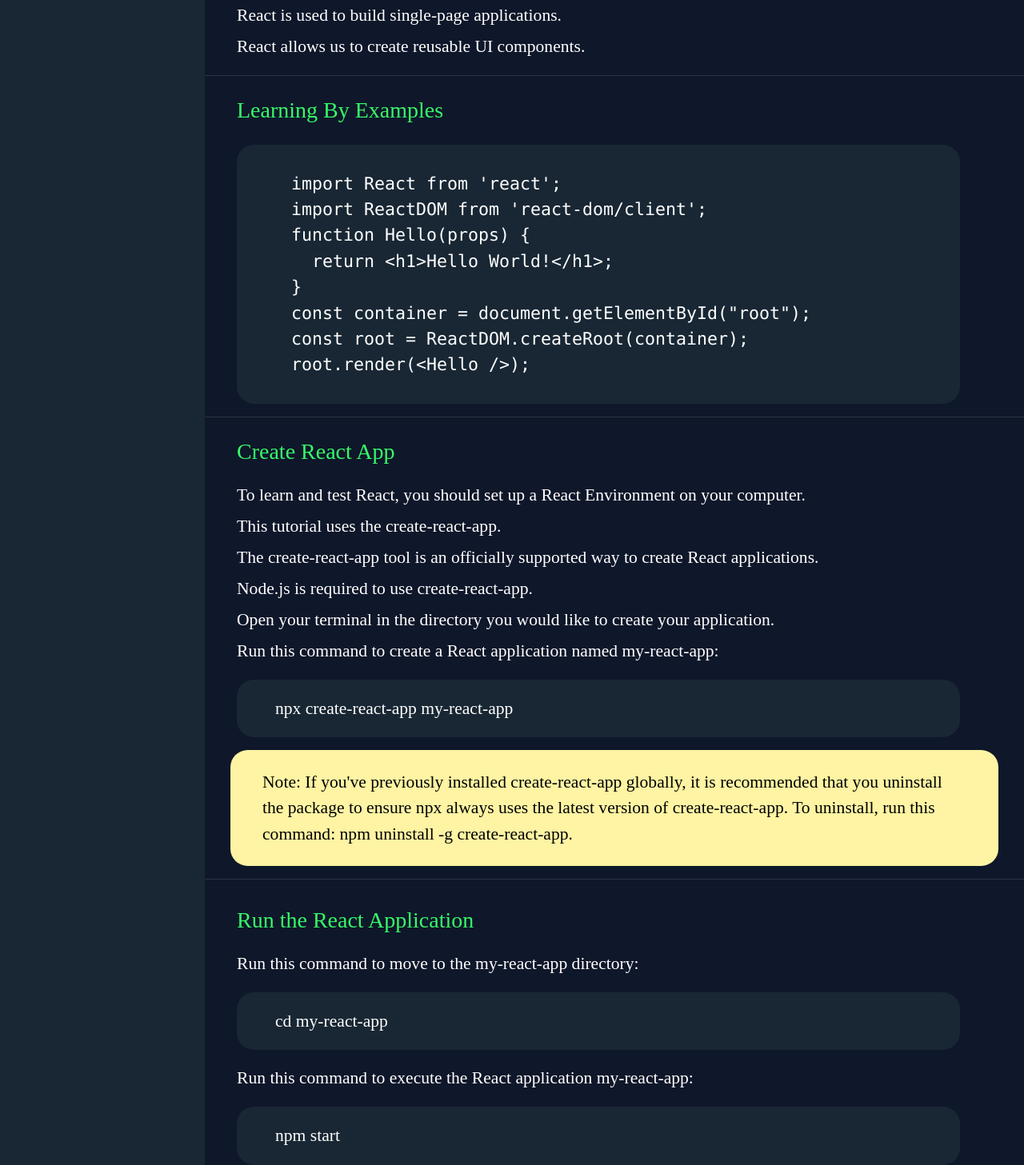
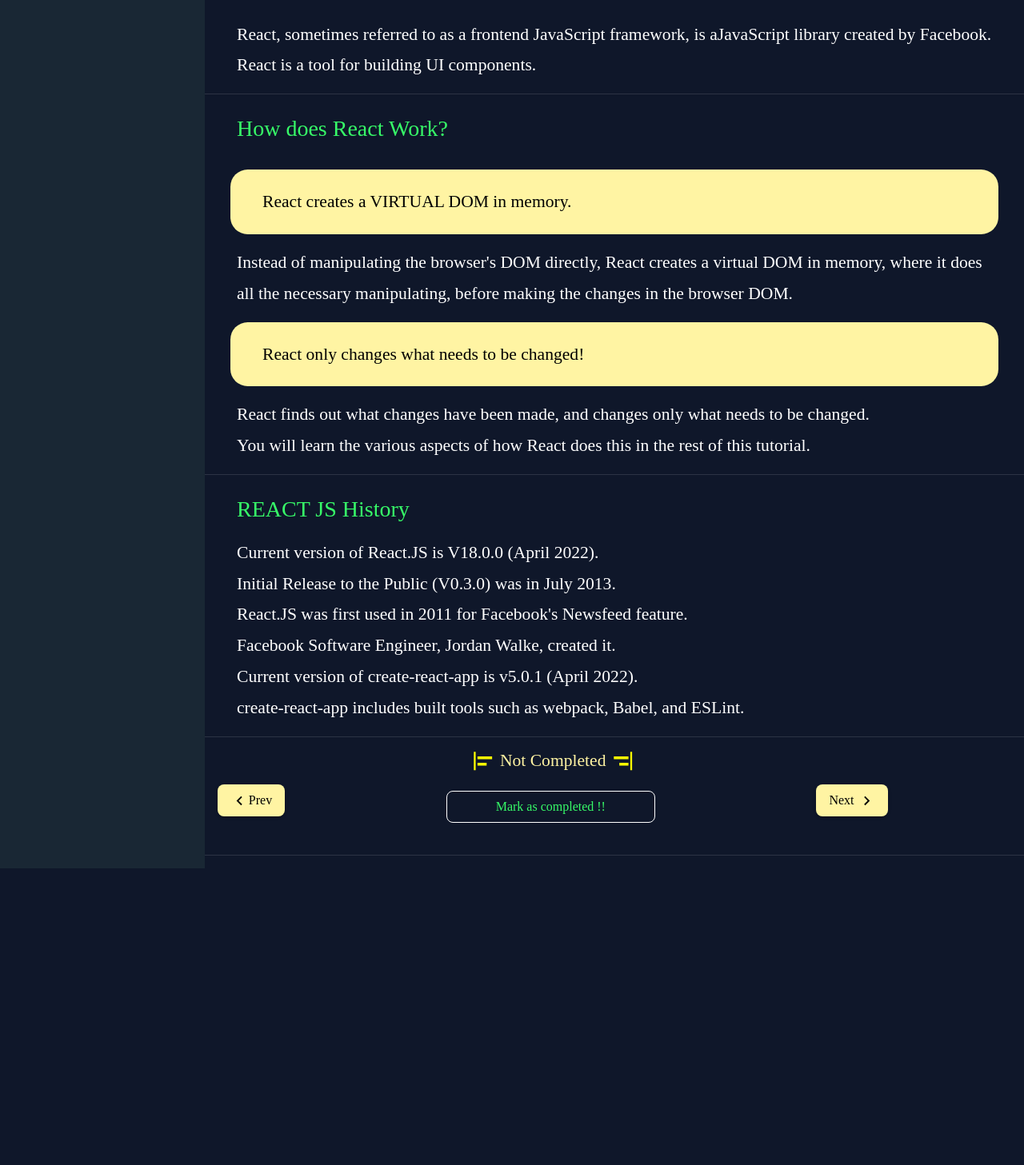
Before and after one commit to 07-ankur/Learnify, a React (Vite) app: page /tutorialsPage in a window 1280 px wide. Shown: the part 233-1690 px from the top of the page at 80% size. After the commit the page ends 1319 px from the top, so only its background shows below. Built offline with nearby package versions, Linux system fonts and the light colour scheme; a web font is replaced by a local one.

Commit message:
updated React Tutorial

```diff
--- a/src/container/Tutorials/React_tutorials/React_Home.jsx
+++ b/src/container/Tutorials/React_tutorials/React_Home.jsx
@@ -1,15 +1,12 @@
 import React, { useState } from "react";
 import { Box } from "@mui/system";
 import { Divider } from "@mui/material";
-import { Typography } from "@mui/material";
 import TutorialTopic from "../TutorialTopic";
-import ContainedButton from "../../../components/Buttons/Contained_btn";
+import TutorialContent from "../TutorialContent";
+import TutorialCode from "../TutorialCode";
+import TutorialBox from "../TutorialBox";
+import TutorialFooter from "../TutorialFooter";
 import img1 from "../../../assets/images/Tutorials/React/Home_1.png";
-import OutlinedButton from "../../../components/Buttons/OutlinedButton";
-import ChecklistIcon from "@mui/icons-material/Checklist";
-import ChecklistRtlIcon from "@mui/icons-material/ChecklistRtl";
-import AlignHorizontalLeftIcon from '@mui/icons-material/AlignHorizontalLeft';
-import AlignHorizontalRightIcon from '@mui/icons-material/AlignHorizontalRight';
 
 const React_Home = () => {
   const [completion, setCompletion] = useState(false);
@@ -36,178 +33,58 @@
   `;
 
   const createReactAppCode = "npx create-react-app my-react-app";
-  const uninstallCreateReactApp = "Note: If you've previously installed create-react-app globally, it is recommended that you uninstall the package to ensure npx always uses the latest version of create-react-app. To uninstall, run this command: npm uninstall -g create-react-app.";
+  const uninstallCreateReactApp =
+    "Note: If you've previously installed create-react-app globally, it is recommended that you uninstall the package to ensure npx always uses the latest version of create-react-app. To uninstall, run this command: npm uninstall -g create-react-app.";
   const cdCommand = "cd my-react-app";
   const npmStartCommand = "npm start";
-
-  const renderHTML = (htmlContent) => {
-    return { __html: htmlContent };
-  };
 
   return (
     <Box>
       <Box sx={{ mt: 2 }}>
         <Divider sx={{ my: 1 }} />
-        <Typography variant="h5" sx={{ mx: 5, my: 2, lineHeight: "180%" }}>
-          React is a JavaScript library for building user interfaces.
-          <br />
-          React is used to build single-page applications.
-          <br />
-          React allows us to create reusable UI components.
-        </Typography>
+        <TutorialContent
+          content={`React is a JavaScript library for building user interfaces. <br/> React is used to build single-page applications. <br/> React allows us to create reusable UI components.`}
+        />
         <Divider sx={{ my: 1 }} />
-        <TutorialTopic topic={'Learning By Examples'}/>
-        <Box
-          sx={{
-            ml: 5,
-            mr: 10,
-            mb: 2,
-            bgcolor: "#192734",
-            borderRadius: "1em",
-          }}
-        >
-          <Typography variant="h5" sx={{ mx: 2, my: 1, lineHeight: "150%" }}>
-            <pre>{reactCode}</pre>
-          </Typography>
-        </Box>
+        <TutorialTopic topic={"Learning By Examples"} />
+        <TutorialCode Code={reactCode} />
         <Divider sx={{ my: 1 }} />
-        <TutorialTopic topic={"Create React App"}/>
-        <Typography variant="h5" sx={{ mx: 5, mb: 2, lineHeight: "180%" }}>
-          To learn and test React, you should set up a React Environment on your
-          computer.
-          <br />
-          This tutorial uses the create-react-app.
-          <br />
-          The create-react-app tool is an officially supported way to create
-          React applications.
-          <br />
-          Node.js is required to use create-react-app.
-          <br />
+        <TutorialTopic topic={"Create React App"} />
+        <TutorialContent
+          content={`To learn and test React, you should set up a React Environment on your computer. <br />
+          This tutorial uses the create-react-app. <br />
+          The create-react-app tool is an officially supported way to create React applications. <br />
+          Node.js is required to use create-react-app. <br />
           Open your terminal in the directory you would like to create your
-          application.
-          <br />
-          Run this command to create a React application named my-react-app:
-        </Typography>
-        <Box
-          sx={{
-            ml: 5,
-            mr: 10,
-            mb: 2,
-            px: 2,
-            py: 0.5,
-            bgcolor: "#192734",
-            borderRadius: "1em",
-          }}
-        >
-          <Typography
-            variant="h5"
-            sx={{ mx: 4, mt: 2, mb: 2, lineHeight: "150%" }}
-          >
-            {createReactAppCode}
-          </Typography>
-        </Box>
+          application. <br />
+          Run this command to create a React application named my-react-app:`}
+        />
+        <TutorialCode Code={createReactAppCode} />
       </Box>
-      <Box sx={{ my: 2, mx: 4, p: 1, borderRadius: "1em", bgcolor: "#FFF4A3" }}>
-        <Typography
-          variant="h5"
-          sx={{ mx: 4, mt: 2, mb: 2, lineHeight: "150%", color:'black' }}
-        >
-          {uninstallCreateReactApp}
-        </Typography>
-      </Box>
+      <TutorialBox Content={uninstallCreateReactApp} />
       <Divider sx={{ my: 2 }} />
-      <TutorialTopic topic={"Run the React Application"}/>
-      <Typography variant="h5" sx={{ mx: 5, mb: 2, lineHeight: "180%" }}>
-        Run this command to move to the my-react-app directory:
-      </Typography>
-      <Box
-        sx={{
-          ml: 5,
-          mr: 10,
-          mb: 2,
-          px: 2,
-          py: 0.5,
-          bgcolor: "#192734",
-          borderRadius: "1em",
-        }}
-      >
-        <Typography
-          variant="h5"
-          sx={{ mx: 4, mt: 2, mb: 2, lineHeight: "150%" }}
-        >
-          {cdCommand}
-        </Typography>
-      </Box>
-      <Typography variant="h5" sx={{ mx: 5, mb: 2, lineHeight: "180%" }}>
-        Run this command to execute the React application my-react-app:
-      </Typography>
-      <Box
-        sx={{
-          ml: 5,
-          mr: 10,
-          mb: 4,
-          px: 2,
-          py: 0.5,
-          bgcolor: "#192734",
-          borderRadius: "1em",
-        }}
-      >
-        <Typography
-          variant="h5"
-          sx={{ mx: 4, mt: 2, mb: 2, lineHeight: "150%" }}
-        >
-          {npmStartCommand}
-        </Typography>
-      </Box>
-      <Typography variant="h5" sx={{ mx: 5, mb: 2, lineHeight: "180%" }}>
-        A new browser window will pop up with your newly created React App! If
-        not, open your browser and type localhost:3000 in the address bar.
-        <br />
-        <br />
-        The result:
-      </Typography>
+      <TutorialTopic topic={"Run the React Application"} />
+      <TutorialContent
+        content={"Run this command to move to the my-react-app directory:"}
+      />
+      <TutorialCode Code={cdCommand} />
+      <TutorialContent
+        content={
+          "Run this command to execute the React application my-react-app:"
+        }
+      />
+      <TutorialCode Code={npmStartCommand} />
+      <TutorialContent
+        content={`A new browser window will pop up with your newly created React App! If not, open your browser and type localhost:3000 in the address bar.<br/><br/> The result:`}
+      />
       <Box sx={{ mx: 5, mb: 2 }}>
         <img src={img1} alt="img" />
       </Box>
-      <Divider sx={{ my: 2 }} />
-      <Box
-        sx={{
-          display: "flex",
-          width: "85%",
-          alignItems: "center",
-          justifyContent: "center",
-          mb: 2,
-        }}
-      >
-        {completion ? <ChecklistIcon sx={{ color: "#37fb68", mx: 1 }} /> : <AlignHorizontalLeftIcon sx={{ color: "yellow", mx: 1 }}/>}
-        <Typography variant="h5" sx={{ color: completion?"#37fb68":"#FFF4A3" }}>
-          {completion?'Completed':'Not Completed'}
-        </Typography>
-        {completion ? <ChecklistRtlIcon sx={{ color: "#37fb68", mx: 1 }} /> : <AlignHorizontalRightIcon sx={{ color: "yellow", mx: 1 }}/>}
-      </Box>
-      <Box
-        sx={{
-          display: "flex",
-          width: "85%",
-          alignItems: "center",
-          justifyContent: "space-between",
-          mb: 4,
-        }}
-      >
-        <ContainedButton arrowRev sx={{ mb: 2, mx: 2, color: "black" }} fit>
-          Prev
-        </ContainedButton>
-        <OutlinedButton
-          sx={{ width: "30%", color: completion ? "yellow" : "#37fb68" }}
-          onClick={toggleCompletion}
-        >
-          {message}
-        </OutlinedButton>
-        <ContainedButton arrow sx={{ mb: 2, mx: 2, color: "black" }} fit>
-          Next
-        </ContainedButton>
-      </Box>
-      <Divider sx={{ my: 2 }} />
+      <TutorialFooter
+        message={message}
+        completion={completion}
+        toggleCompletion={toggleCompletion}
+      />
     </Box>
   );
 };
--- a/src/container/Tutorials/React_tutorials/React_Intro.jsx
+++ b/src/container/Tutorials/React_tutorials/React_Intro.jsx
@@ -1,13 +1,11 @@
 import React, { useState } from "react";
 import { Box } from "@mui/system";
 import { Divider } from "@mui/material";
-import { Typography } from "@mui/material";
-import ContainedButton from "../../../components/Buttons/Contained_btn";
-import OutlinedButton from "../../../components/Buttons/OutlinedButton";
-import ChecklistIcon from "@mui/icons-material/Checklist";
-import ChecklistRtlIcon from "@mui/icons-material/ChecklistRtl";
-import AlignHorizontalLeftIcon from "@mui/icons-material/AlignHorizontalLeft";
-import AlignHorizontalRightIcon from "@mui/icons-material/AlignHorizontalRight";
+import TutorialTopic from "../TutorialTopic";
+import TutorialContent from "../TutorialContent";
+import TutorialCode from "../TutorialCode";
+import TutorialBox from "../TutorialBox";
+import TutorialFooter from "../TutorialFooter";
 
 const React_Intro = () => {
   const [completion, setCompletion] = useState(false);
@@ -26,66 +24,30 @@
     <Box>
       <Box sx={{ mt: 2 }}>
         <Divider sx={{ my: 1 }} />
-        <Typography
-          variant="h4"
-          sx={{ mx: 5, color: "#37fb68", lineHeight: "220%" }}
-        >
-          What is React?
-        </Typography>
-        <Typography variant="h5" sx={{ mx: 5, mb: 2, lineHeight: "180%" }}>
-          React, sometimes referred to as a frontend JavaScript framework, is a
-          JavaScript library created by Facebook.
+        <TutorialTopic topic={'What is React?'}/>
+        <TutorialContent
+          content={`React, sometimes referred to as a frontend JavaScript framework, is aJavaScript library created by Facebook.
           <br />
-          React is a tool for building UI components.
-        </Typography>
+          React is a tool for building UI components.`}
+        />
         <Divider sx={{ my: 1 }} />
-        <Typography
-          variant="h4"
-          sx={{ mx: 5, color: "#37fb68", lineHeight: "220%" }}
-        >
-          How does React Work?
-        </Typography>
-        <Box
-          sx={{ my: 2, mx: 4, p: 1, borderRadius: "1em", bgcolor: "#FFF4A3" }}
-        >
-          <Typography
-            variant="h5"
-            sx={{ mx: 4, mt: 2, mb: 2, lineHeight: "150%", color: "black" }}
-          >
-            React creates a VIRTUAL DOM in memory.
-          </Typography>
-        </Box>
-        <Typography variant="h5" sx={{ mx: 5, mb: 2, lineHeight: "180%" }}>
-          Instead of manipulating the browser's DOM directly, React creates a
-          virtual DOM in memory, where it does all the necessary manipulating,
-          before making the changes in the browser DOM.
-        </Typography>
-        <Box
-          sx={{ my: 2, mx: 4, p: 1, borderRadius: "1em", bgcolor: "#FFF4A3" }}
-        >
-          <Typography
-            variant="h5"
-            sx={{ mx: 4, mt: 2, mb: 2, lineHeight: "150%", color: "black" }}
-          >
-            React only changes what needs to be changed!
-          </Typography>
-        </Box>
-        <Typography variant="h5" sx={{ mx: 5, mb: 2, lineHeight: "180%" }}>
-          React finds out what changes have been made, and changes only what
-          needs to be changed.
-          <br />
-          You will learn the various aspects of how React does this in the rest
-          of this tutorial.
-        </Typography>
+        <TutorialTopic topic={"How does React Work?"} />
+        <TutorialBox Content={"React creates a VIRTUAL DOM in memory."} />
+        <TutorialContent
+          content={
+            "Instead of manipulating the browser's DOM directly, React creates a virtual DOM in memory, where it does all the necessary manipulating, before making the changes in the browser DOM."
+          }
+        />
+        <TutorialBox Content={"React only changes what needs to be changed!"} />
+        <TutorialContent
+          content={
+            "React finds out what changes have been made, and changes only what needs to be changed. <br /> You will learn the various aspects of how React does this in the rest of this tutorial."
+          }
+        />
         <Divider sx={{ my: 1 }} />
-        <Typography
-          variant="h4"
-          sx={{ mx: 5, color: "#37fb68", lineHeight: "220%" }}
-        >
-          REACT JS History
-        </Typography>
-        <Typography variant="h5" sx={{ mx: 5, mb: 2, lineHeight: "180%" }}>
-          Current version of React.JS is V18.0.0 (April 2022).
+        <TutorialTopic topic={"REACT JS History"} />
+        <TutorialContent
+          content={`Current version of React.JS is V18.0.0 (April 2022).
           <br />
           Initial Release to the Public (V0.3.0) was in July 2013.
           <br />
@@ -96,48 +58,14 @@
           Current version of create-react-app is v5.0.1 (April 2022).
           <br />
           create-react-app includes built tools such as webpack, Babel, and
-          ESLint.
-        </Typography>
+          ESLint.`}
+        />
       </Box>
-      <Divider sx={{ my: 2 }} />
-      <Box
-        sx={{
-          display: "flex",
-          width: "85%",
-          alignItems: "center",
-          justifyContent: "center",
-          mb: 2,
-        }}
-      >
-        {completion ? <ChecklistIcon sx={{ color: "#37fb68", mx: 1 }} /> : <AlignHorizontalLeftIcon sx={{ color: "yellow", mx: 1 }}/>}
-        <Typography variant="h5" sx={{ color: completion?"#37fb68":"#FFF4A3" }}>
-          {completion?'Completed':'Not Completed'}
-        </Typography>
-        {completion ? <ChecklistRtlIcon sx={{ color: "#37fb68", mx: 1 }} /> : <AlignHorizontalRightIcon sx={{ color: "yellow", mx: 1 }}/>}
-      </Box>
-      <Box
-        sx={{
-          display: "flex",
-          width: "85%",
-          alignItems: "center",
-          justifyContent: "space-between",
-          mb: 4,
-        }}
-      >
-        <ContainedButton arrowRev sx={{ mb: 2, mx: 2, color: "black" }} fit>
-          Prev
-        </ContainedButton>
-        <OutlinedButton
-          sx={{ width: "30%", color: completion ? "yellow" : "#37fb68" }}
-          onClick={toggleCompletion}
-        >
-          {message}
-        </OutlinedButton>
-        <ContainedButton arrow sx={{ mb: 2, mx: 2, color: "black" }} fit>
-          Next
-        </ContainedButton>
-      </Box>
-      <Divider sx={{ my: 2 }} />
+      <TutorialFooter
+        message={message}
+        completion={completion}
+        toggleCompletion={toggleCompletion}
+      />
     </Box>
   );
 };
--- /dev/null
+++ b/src/container/Tutorials/TutorialBox.jsx
@@ -0,0 +1,18 @@
+import React from "react";
+import { Typography } from "@mui/material";
+import { Box } from "@mui/system";
+
+const TutorialBox = (props) => {
+  return (
+    <Box sx={{ my: 2, mx: 4, p: 1, borderRadius: "1em", bgcolor: "#FFF4A3" }}>
+      <Typography
+        variant="h5"
+        sx={{ mx: 4, mt: 2, mb: 2, lineHeight: "150%", color: "black" }}
+      >
+        {props.Content}
+      </Typography>
+    </Box>
+  );
+};
+
+export default TutorialBox;
--- /dev/null
+++ b/src/container/Tutorials/TutorialCode.jsx
@@ -0,0 +1,24 @@
+import React from "react";
+import { Box } from "@mui/system";
+import { Typography } from "@mui/material";
+
+const TutorialCode = (props) => {
+  return (
+    <Box
+      sx={{
+        ml: 5,
+        mr: 10,
+        mb: 2,
+        p:0.5,
+        bgcolor: "#192734",
+        borderRadius: "1em",
+      }}
+    >
+      <Typography variant="h5" sx={{ mx: 2, my: 1, lineHeight: "150%" }}>
+        <pre>{props.Code}</pre>
+      </Typography>
+    </Box>
+  );
+};
+
+export default TutorialCode;
--- a/src/container/Tutorials/TutorialContent.jsx
+++ b/src/container/Tutorials/TutorialContent.jsx
@@ -1,8 +1,11 @@
 import React from 'react'
+import { Typography } from '@mui/material';
 
-const TutorialContent = () => {
+const TutorialContent = (props) => {
   return (
-    <div>TutorialContent</div>
+    <Typography variant="h5" sx={{ mx: 5, mb: 2, lineHeight: "180%" }}>
+      <div dangerouslySetInnerHTML={{__html: props.content}}/>
+    </Typography>
   )
 }
 
--- /dev/null
+++ b/src/container/Tutorials/TutorialFooter.jsx
@@ -0,0 +1,57 @@
+import React from 'react'
+import { Divider, Typography } from '@mui/material';
+import { Box } from '@mui/system';
+import OutlinedButton from '../../components/Buttons/OutlinedButton';
+import ContainedButton from '../../components/Buttons/Contained_btn';
+import ChecklistIcon from "@mui/icons-material/Checklist";
+import ChecklistRtlIcon from "@mui/icons-material/ChecklistRtl";
+import AlignHorizontalLeftIcon from '@mui/icons-material/AlignHorizontalLeft';
+import AlignHorizontalRightIcon from '@mui/icons-material/AlignHorizontalRight';
+
+const TutorialFooter = (props) => {
+  return (
+    <>
+    <Divider sx={{ my: 2 }} />
+      <Box
+        sx={{
+          display: "flex",
+          width: "85%",
+          alignItems: "center",
+          justifyContent: "center",
+          mb: 2,
+        }}
+      >
+        {props.completion ? <ChecklistIcon sx={{ color: "#37fb68", mx: 1 }} /> : <AlignHorizontalLeftIcon sx={{ color: "yellow", mx: 1 }}/>}
+        <Typography variant="h5" sx={{ color: props.completion?"#37fb68":"#FFF4A3" }}>
+          {props.completion?'Completed':'Not Completed'}
+        </Typography>
+        {props.completion ? <ChecklistRtlIcon sx={{ color: "#37fb68", mx: 1 }} /> : <AlignHorizontalRightIcon sx={{ color: "yellow", mx: 1 }}/>}
+      </Box>
+      <Box
+        sx={{
+          display: "flex",
+          width: "85%",
+          alignItems: "center",
+          justifyContent: "space-between",
+          mb: 4,
+        }}
+      >
+        <ContainedButton arrowRev sx={{ mb: 2, mx: 2, color: "black" }} fit>
+          Prev
+        </ContainedButton>
+        <OutlinedButton
+          sx={{ width: "30%", color: props.completion ? "yellow" : "#37fb68" }}
+          onClick={props.toggleCompletion}
+        >
+          {props.message}
+        </OutlinedButton>
+        <ContainedButton arrow sx={{ mb: 2, mx: 2, color: "black" }} fit>
+          Next
+        </ContainedButton>
+      </Box>
+      <Divider sx={{ my: 2 }} />
+      </>
+  )
+}
+
+export default TutorialFooter;
--- a/src/container/Tutorials/TutorialPage.jsx
+++ b/src/container/Tutorials/TutorialPage.jsx
@@ -47,7 +47,7 @@
               Next
             </ContainedButton>
           </Box>
-          <Home/>
+          <Intro/>
         </Box>
       </Box>
     </ThemeProvider>
```
